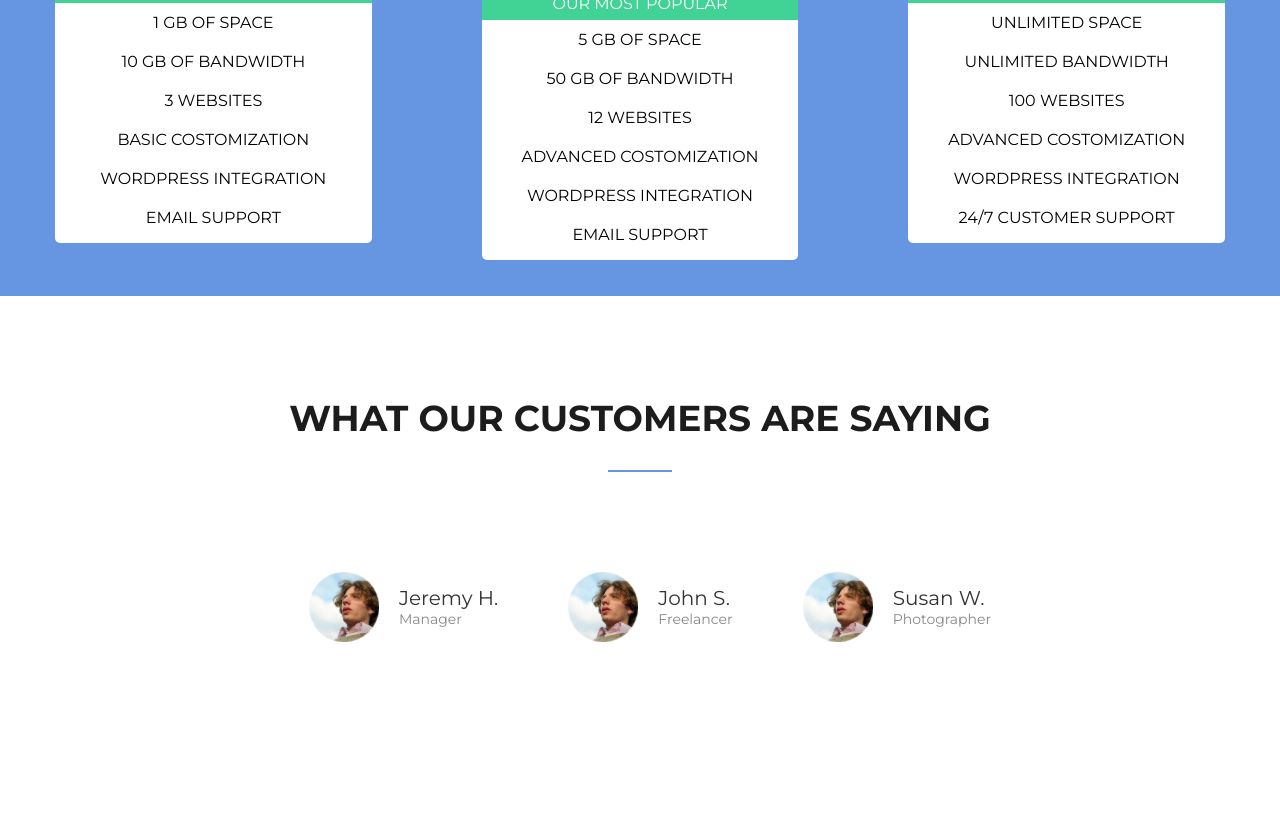
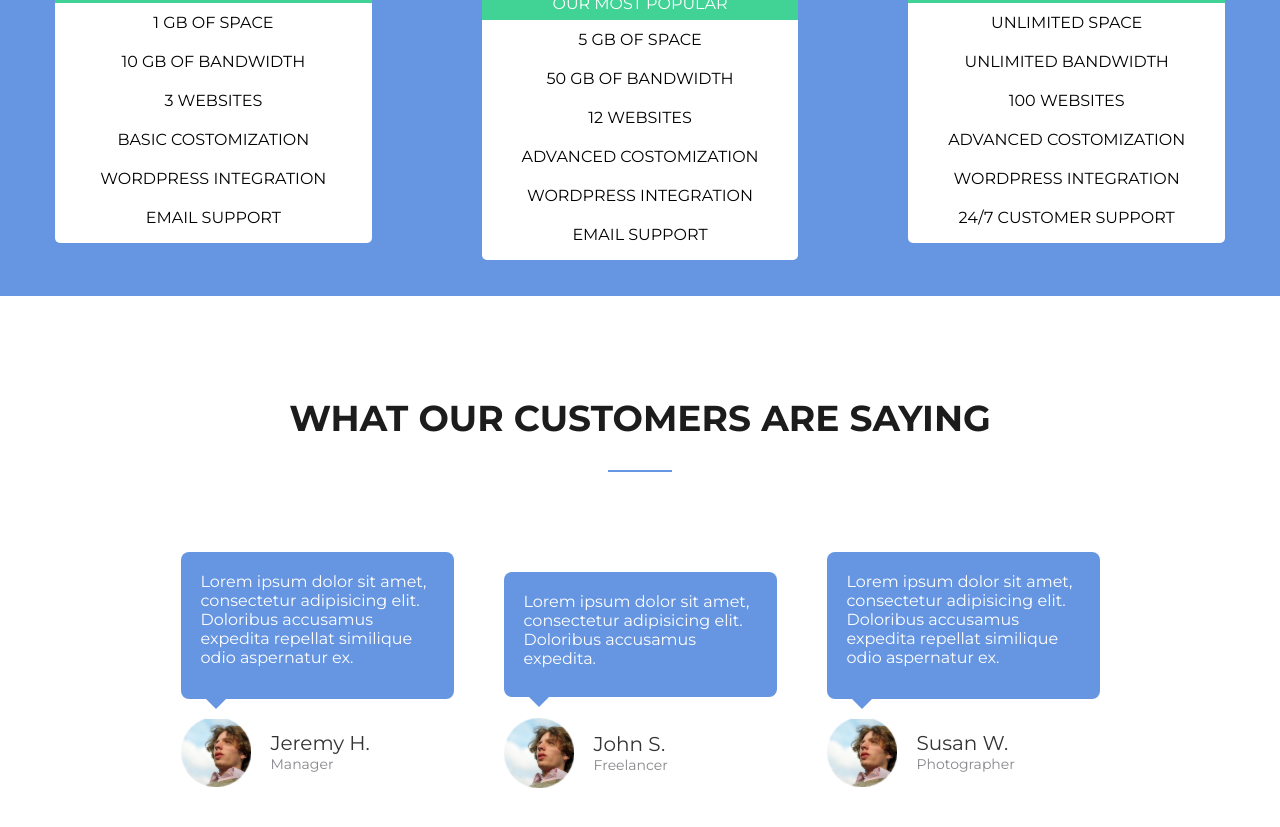
Before and after one commit to kkozeniauskas/Praktinis-egzaminas, a website: page index.html in a window 1280 px wide. Shown: the part 3183-4010 px from the top of the page. Drawn offline with Linux system fonts and the light colour scheme.

Commit message:
cutomer review

```diff
--- a/index.html
+++ b/index.html
@@ -242,15 +242,21 @@
   </div>
 
   <div class="people">
+
+    <div class="first">
+      <p>Lorem ipsum dolor sit amet, consectetur adipisicing elit. Doloribus accusamus expedita repellat similique odio aspernatur ex.</p>
       <div class="Jeremy">
         <img src="app/images/avatar.png" alt="Jeremy">
-
         <div class="name">
           <h4>Jeremy H.</h4>
         <p>Manager</p>
         </div>
       </div>
 
+    </div>
+
+    <div class="second">
+      <p>Lorem ipsum dolor sit amet, consectetur adipisicing elit. Doloribus accusamus expedita.</p>
       <div class="John">
         <img src="app/images/avatar.png" alt="John">
         <div class="name">
@@ -258,7 +264,10 @@
         <p>Freelancer</p>
         </div>
       </div>
+    </div>
 
+    <div class="first">
+      <p>Lorem ipsum dolor sit amet, consectetur adipisicing elit. Doloribus accusamus expedita repellat similique odio aspernatur ex.</p>
       <div class="Susan">
         <img src="app/images/avatar.png" alt="Susan">
         <div class="name">
@@ -266,6 +275,8 @@
         <p>Photographer</p>
         </div>
       </div>
+    </div>
+
   </div>
 </div>
 
--- a/scss/style.scss
+++ b/scss/style.scss
@@ -573,6 +573,54 @@ main{
       gap: 50px;
       justify-content: center;
 
+      .first{
+        display: flex;
+        flex-direction: column;
+        padding: 20px;
+        max-width: 273px;
+        height: 147px;
+        background: #6696E2;
+        gap: 50px;
+        color: #FFFFFF;
+        font-size: 16px;
+        border-radius: 8px;
+        position: relative;
+
+        &::after{
+          content: "";
+          position: absolute;
+          border: 10px solid;
+          border-top-color: #6696E2;
+          bottom: -20px;
+          left: 25px;
+        }
+      }
+
+      .second{
+        display: flex;
+        flex-direction: column;
+        margin-top: 20px;
+        padding: 20px;
+        max-width: 273px;
+        height: 125px;
+        background: #6696E2;
+        gap: 50px;
+        color: #FFFFFF;
+        font-size: 16px;
+        border-radius: 8px;
+        position: relative;
+
+        &::after{
+          content: "";
+          position: absolute;
+          border: 10px solid;
+          border-top-color: #6696E2;
+          bottom: -20px;
+          left: 25px;
+
+        }
+      }
+
     .Jeremy, .John, .Susan{
       display: flex;
       align-items: center;
@@ -593,7 +641,9 @@ main{
         img{
           width: 70px;
           height: 70px;
-          margin: 20px;
+          margin-right: 20px;
+          margin-left: -20px;
+
         }
       }
     }
```
Also changed, not shown: app/css/style.css. Lines whose indentation alone changed are shown as unchanged.
